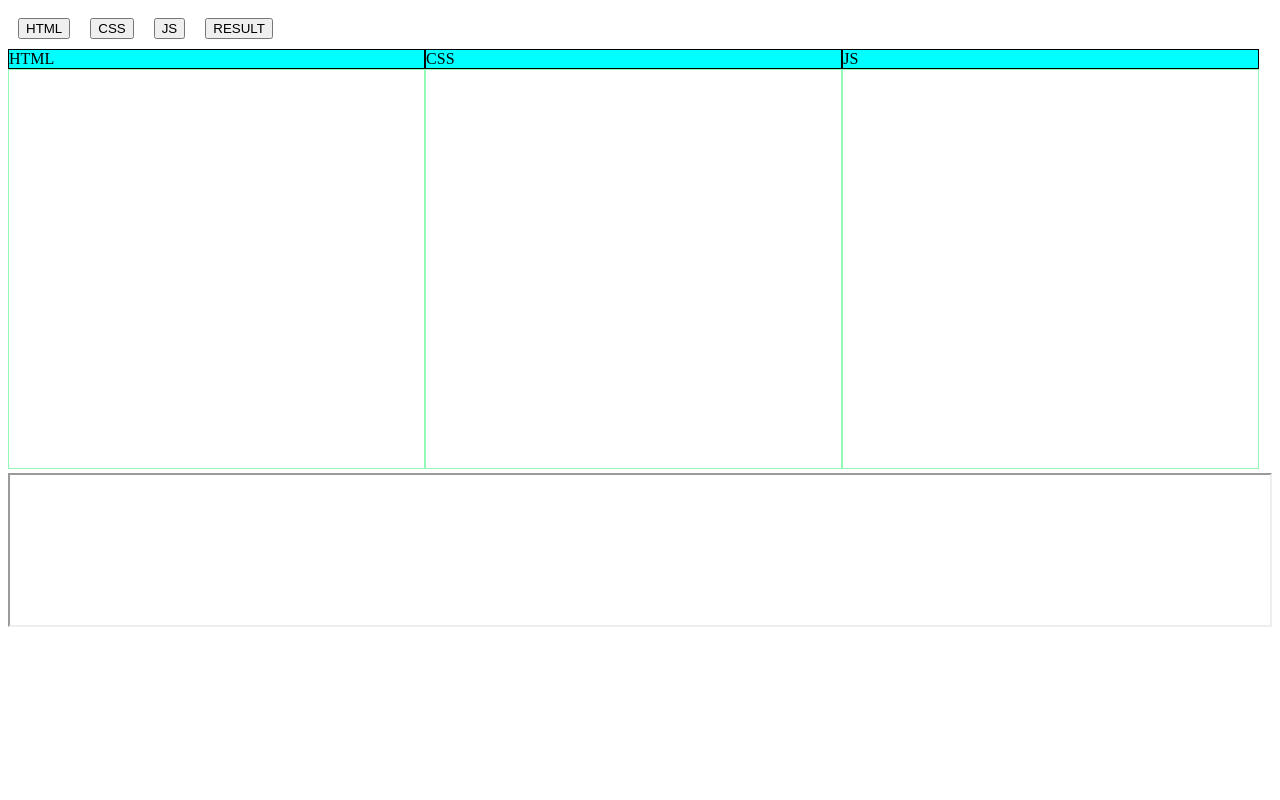
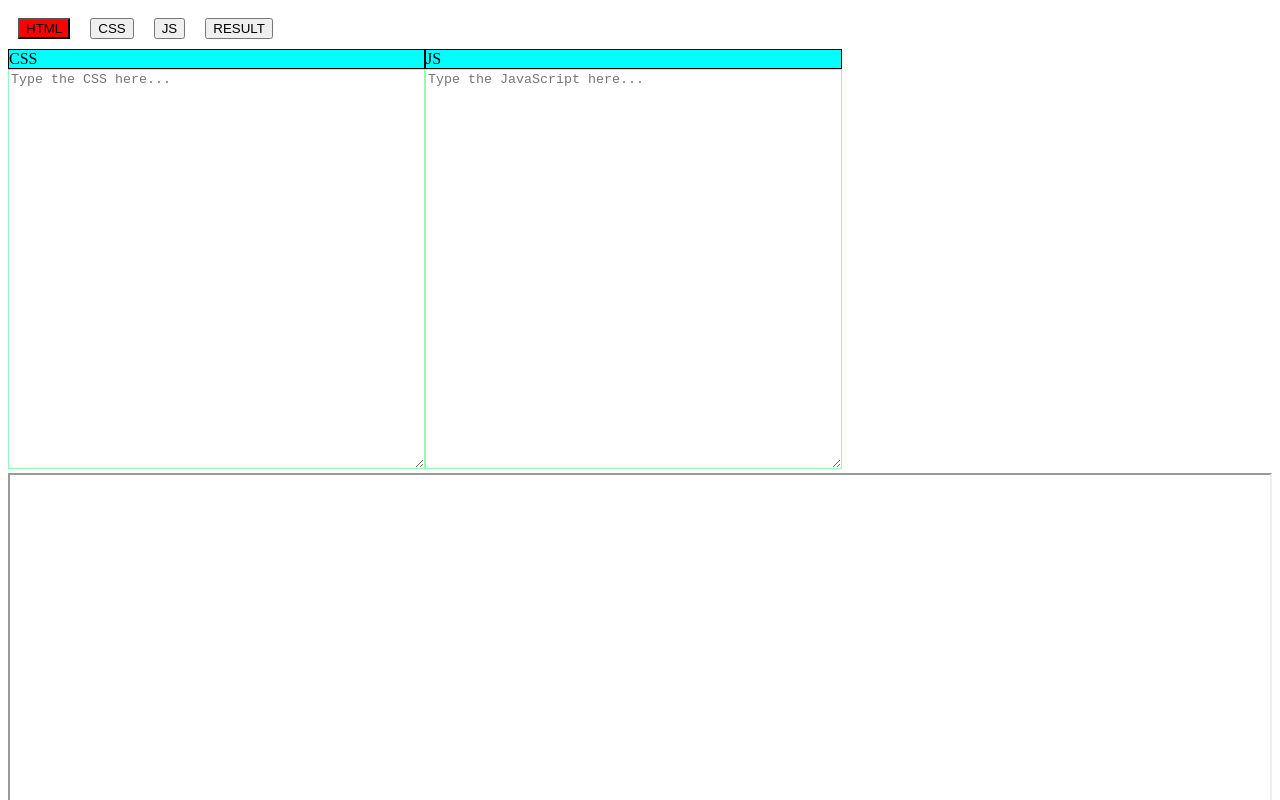
Before and after one commit to Luv8436/codeEditor, a plain HTML site: page index.html in a window 1280 px wide. Both pictures are taken after a click on the button "HTML". Shown: the top 800 px of the page. Drawn offline with Linux system fonts and the light colour scheme.

Commit message:
change some css styles

```diff
--- a/app.js
+++ b/app.js
@@ -18,3 +18,21 @@ document.onkeypress = function(){
     <style>${css} </style>
     `;
 }
+let btn = document.querySelectorAll('.btn');
+for(let i=0;i<btn.length;i++){
+    btn[i].onclick = function(event){
+
+        let elem = event.target.innerText.toLowerCase();
+        let all = document.querySelectorAll(`.${elem}`);
+        for(let j=0;j<all.length;j++){
+            console.log(all[i]);
+            if(all[j].style.display === 'none'){
+                all[j].style.display = '';
+                event.target.style.backgroundColor = 'rgb(218, 209, 209)';
+            }else{
+                all[j].style.display = 'none';
+                event.target.style.backgroundColor = 'red';
+            }
+        }
+    }
+}
--- a/index.html
+++ b/index.html
@@ -8,25 +8,25 @@
   <link rel="stylesheet" href="style.css">
 </head>
 <body>
-  <div class="container">
-    <div class="flex-container">
-      <div class="btn"><button>HTML</button></div>
+  <div class="container" >
+    <div class="flex-container" >
+      <div class="btn"  ><button press='false'>HTML</button></div>
       <div class="btn"><button>CSS</button></div>
       <div class="btn"><button>JS</button></div>
       <div class="btn"><button>RESULT</button></div>
     </div>
     <div class="flex-container">
-      <div class="heading" >HTML</div>
-      <div class="heading"  >CSS</div>
-      <div class="heading"  >JS</div>
+      <div class="heading html"  >HTML</div>
+      <div class="heading css"  >CSS</div>
+      <div class="heading js"  >JS</div>
     </div>
     <div class="flex-container">
-      <div class="textarea"><textarea id="html-text"></textarea></div>
-      <div class="textarea"><textarea id="css-text"></textarea></div>
-      <div class="textarea"><textarea id="js-text"></textarea></div>
+      <div class="textarea html" ><textarea class="input" placeholder="Type the HTML here..."  id="html-text"></textarea></div>
+      <div class="textarea css" ><textarea class="input"  placeholder="Type the CSS here..." id="css-text"></textarea></div>
+      <div class="textarea js" ><textarea class="input"  placeholder="Type the JavaScript here..." id="js-text"></textarea></div>
     </div>
     <div class="result">
-      <iframe id="iframe" ></iframe>
+      <iframe id="iframe"></iframe>
     </div>
   </div>
   <script src="app.js"></script>
--- a/style.css
+++ b/style.css
@@ -29,4 +29,24 @@ textarea {
 
 iframe{
   width: 100%;
+  height: 70vh;
 }
+
+textarea.input {
+  resize: vertical;
+}
+.input:focus {
+  border-color: hsl(var(--input-focus-h), var(--input-focus-s), var(--input-focus-l));
+}
+.input:focus {
+  /* ...existing styles */
+  box-shadow: 0 0 0 3px hsla(var(--input-focus-h), var(--input-focus-s), calc(var(--input-focus-l) +
+          40%), 0.8);
+}
+.input {
+  /* ...existing styles */
+  transition: 180ms box-shadow ease-in-out;
+}
+.input:focus {
+  outline: 3px solid transparent;
+}
```
